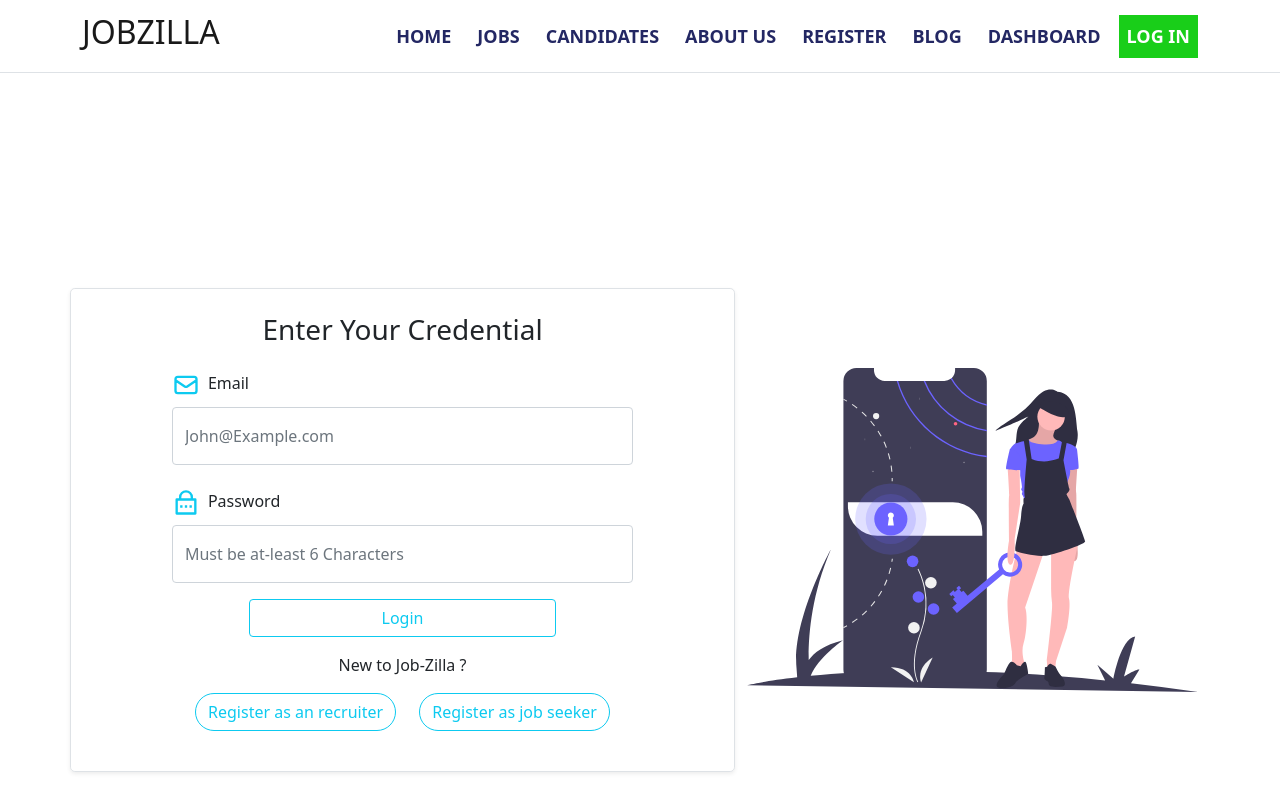
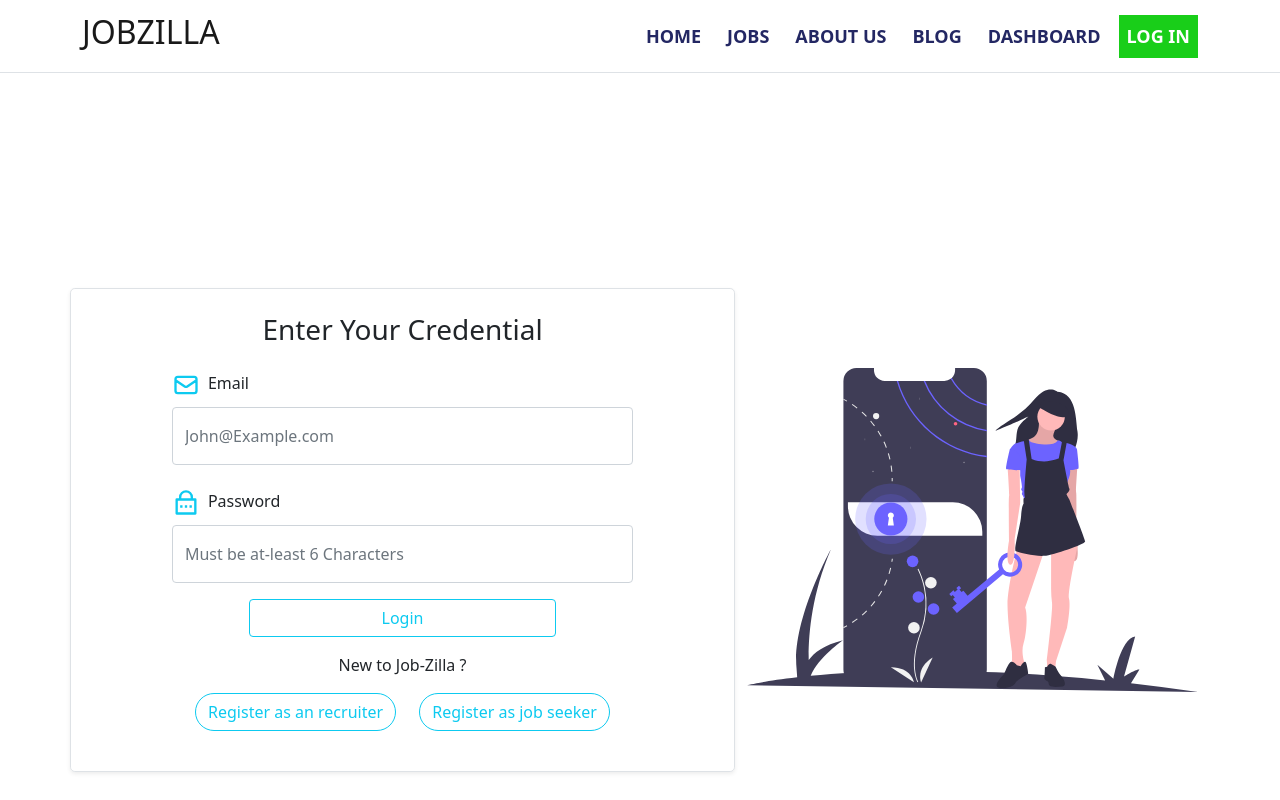
Before and after one commit to DevSquadCode/jobzilla-client, a React (Create React App) app: page /login in a window 1280 px wide. Shown: the top 800 px of the page. Built offline with nearby package versions, Linux system fonts and the light colour scheme.

Commit message:
user specific dashbard

```diff
--- a/src/components/Categories/Category.js
+++ b/src/components/Categories/Category.js
@@ -3,7 +3,7 @@ import React from 'react';
 const Category = (props) => {
 
     const {title, vacancy, logo} = props.categoryData;
-    console.log(props.categoryData)
+    // console.log(props.categoryData)
     return (
            <div className="col-md-3">
              <div class="card box-shadow">
--- a/src/components/Categories/SingleJob.js
+++ b/src/components/Categories/SingleJob.js
@@ -3,7 +3,7 @@ import React from 'react';
 const SingleJob = (props) => {
 
     const {name, title, jobType, deadline} = props.singleJob;
-    console.log(props.singleJob)
+    // console.log(props.singleJob)
     return (
         <div class="cardList">
               <div class="cardList-body">
--- a/src/components/Header/Header.js
+++ b/src/components/Header/Header.js
@@ -19,19 +19,14 @@ const Header = () => {
               <a id='menu' className="nav-link" href="#">JOBS</a>
             </li>
             <li className="nav-item">
-              <a id='menu' className="nav-link" href="#">CANDIDATES</a>
-            </li>
-            <li className="nav-item">
               <a id='menu' className="nav-link" href="#">ABOUT US</a>
             </li>
-            <li className="nav-item">
-              <a id='menu' className="nav-link" href="#">REGISTER</a>
-            </li>
+
             <li className="nav-item">
               <Link id='menu' className="nav-link" to='/blogs'> BLOG</Link>
             </li>
             <li className="nav-item">
-              <Link id='menu' className="nav-link" to='/showCandidateProfile'> DASHBOARD</Link>
+              <Link id='menu' className="nav-link" to='/addReview'> DASHBOARD</Link>
             </li>
             <li className="nav-item">
               <Link id='logMenu' className="nav-link" to='/login'>LOG IN</Link>
--- a/src/components/Shared/Sidebar/Sidebar.js
+++ b/src/components/Shared/Sidebar/Sidebar.js
@@ -1,13 +1,28 @@
-import React from 'react';
+import React, { useContext } from 'react';
 import './Sidebar.css';
 import { AiTwotoneHome, AiOutlineProfile } from "react-icons/ai";
 import { IoCreate } from "react-icons/io5";
 import { MdRateReview, MdWork } from "react-icons/md";
+import { Link } from 'react-router-dom';
+import { UserContext } from '../../../App'
+import { useState } from 'react';
+import { useEffect } from 'react';
 
 
-import { Link } from 'react-router-dom';
+const Sidebar = () => {
 
-const Sidebar = () => {
+    const [loggedInUser, setLoggedInUser] = useContext(UserContext);
+
+
+    const [role, setRole] = useState(false);
+    console.log(role);
+
+    useEffect(() => {
+        fetch('https://aqueous-cove-89051.herokuapp.com/getUserRole?email=' + loggedInUser.email)
+            .then(res => res.json())
+            .then(data => setRole(data[0].role))
+    }, []);
+
     return (
         <div className="sidebar d-flex flex-column justify-content-between col-md-2 py-5 px-4" >
             <ul className="list-unstyled">
@@ -15,6 +30,9 @@ const Sidebar = () => {
                     <Link to="/home" className="text-white link"><AiTwotoneHome /> Home</Link>
                 </li>
 
+                {
+                    role === 'Candidate' &&
+                    <>
                         <li>
                             <Link to="/showCandidateProfile" className="text-white link"><AiOutlineProfile /> Candidate Profile</Link>
                         </li>
@@ -22,10 +40,15 @@ const Sidebar = () => {
                         <li>
                             <Link to="/createCandidateProfile" className="text-white link"><IoCreate /> Create Profile</Link>
                         </li>
+                    </>
+                }
 
+                {
+                    role === 'Recruiter' &&
                     <li>
                         <Link to="/addJob" className="text-white link"><MdWork /> Post Job</Link>
                     </li>
+                }
 
                 <li>
                     <Link to="/addReview" className="text-white link"><MdRateReview /> Add Review</Link>
```
Lines whose indentation alone changed are shown as unchanged.
